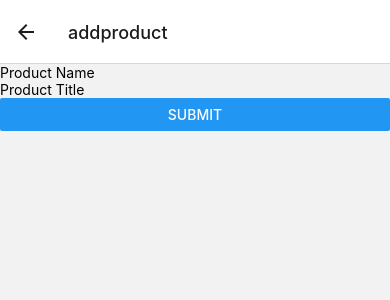
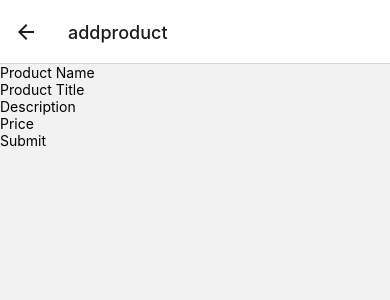
Before and after one commit to Nico1998400/webshopfrontend, a React Native app: screen /addproduct in a window 390 px wide. Shown: the top 300 px of the page. Built offline with nearby package versions, Linux system fonts and the light colour scheme; no server answers.

Commit message:
post now works

```diff
--- a/screens/AddProduct.js
+++ b/screens/AddProduct.js
@@ -1,4 +1,4 @@
-import { useState } from "react";
+/*import { useState } from "react";
 import { TextInput, View, Button } from 'react-native';
 
 
@@ -9,7 +9,7 @@ const AddProduct = () => {
 
     const addnewProduct = async (product) => {
 
-        await fetch("https://6848-83-248-1-128.eu.ngrok.io/api/product/post", {
+        await fetch("http://10.0.2.2:8080/api/product/post", {
           method: "POST",
 
           headers: { 'Content-Type': 'application/json' },
@@ -39,21 +39,22 @@ const AddProduct = () => {
         )
       }
 
-      export default AddProduct;
+      export default AddProduct;*/
 
-/*import React, { useState } from "react";
-import { TextInput, View, Pressable, Text } from 'react-native';
+import React, { useState } from "react";
+import { TextInput, View, Pressable, Text, Image } from 'react-native';
 
 const AddProduct = () => {
-    const [input, setInput] = useState({productName:""})
+    const [input, setInput] = useState({productName:"", productTitle:"", description:"", price:""})
 
-    const handleChange = (e) => {
-        setInput(prev => ({ ...prev, [e.target.name]: e.target.value }));
+    const handleChange = (name, text) => {
+      console.log(name, text)
+        setInput(prev => ({ ...prev, [name]: text}));
       };
 
     const addProduct = async () => {
         console.log("input:", input);
-        await fetch("https://ed65-83-248-1-128.eu.ngrok.io/api/product/post", {
+        await fetch("http://10.0.2.2:8080/api/product/post", {
           method: "POST",
           body: JSON.stringify(input),
           headers: {
@@ -65,10 +66,21 @@ const AddProduct = () => {
   return (
     <View>
         <TextInput
+        placeholder='Product Name'
         value={input.productName}
-        name="productName"
-        onChange={handleChange}/>
-
+        onChangeText={(text) => handleChange("productName", text)}/>
+        <TextInput
+        placeholder='Product Title'
+        value={input.productTitle}
+        onChangeText={(text) => handleChange("productTitle", text)}/>
+        <TextInput
+        placeholder='Description'
+        value={input.description}
+        onChangeText={(text) => handleChange("description", text)}/>
+        <TextInput
+        placeholder='Price'
+        value={input.price}
+        onChangeText={(text) => handleChange("price", text, )}/>
         <Pressable
         onPress={addProduct}>
             <Text>Submit</Text>
@@ -78,4 +90,4 @@ const AddProduct = () => {
   )
 }
 
-export default AddProduct; */
+export default AddProduct;
--- a/screens/HomeScreen.js
+++ b/screens/HomeScreen.js
@@ -8,16 +8,13 @@ const  HomeScreen = () => {
 
   useEffect(() => {
   const loadProduct = async () => {
-    await fetch('https://6848-83-248-1-128.eu.ngrok.io/api/product')
+    await fetch('http://10.0.2.2:8080/api/product')
     .then((res) => res.json())
     .then((data) => setProduct(data));
     console.log(product)
   };
   loadProduct();
   }, []);
-
-
-
 
   return (
     <View>
```
